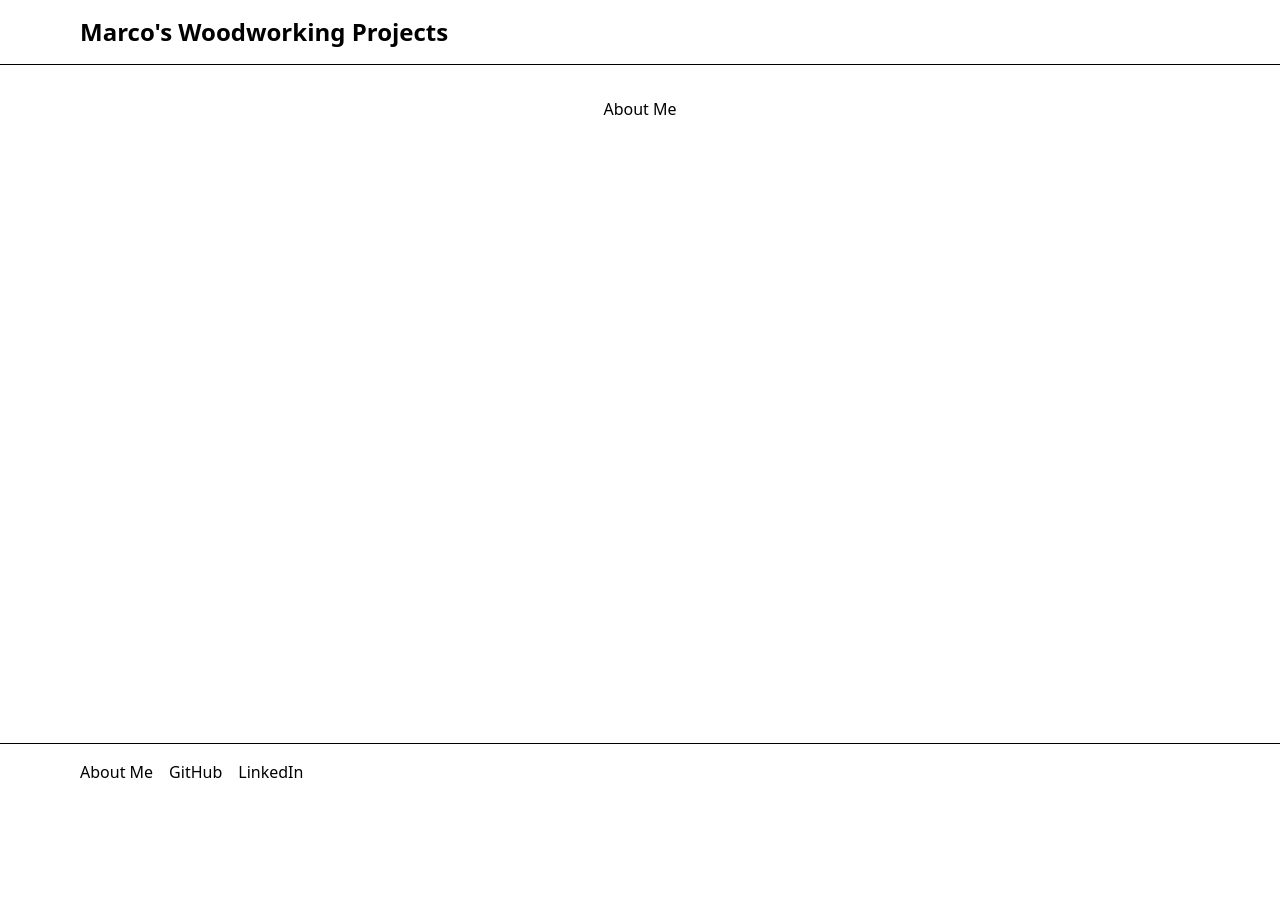
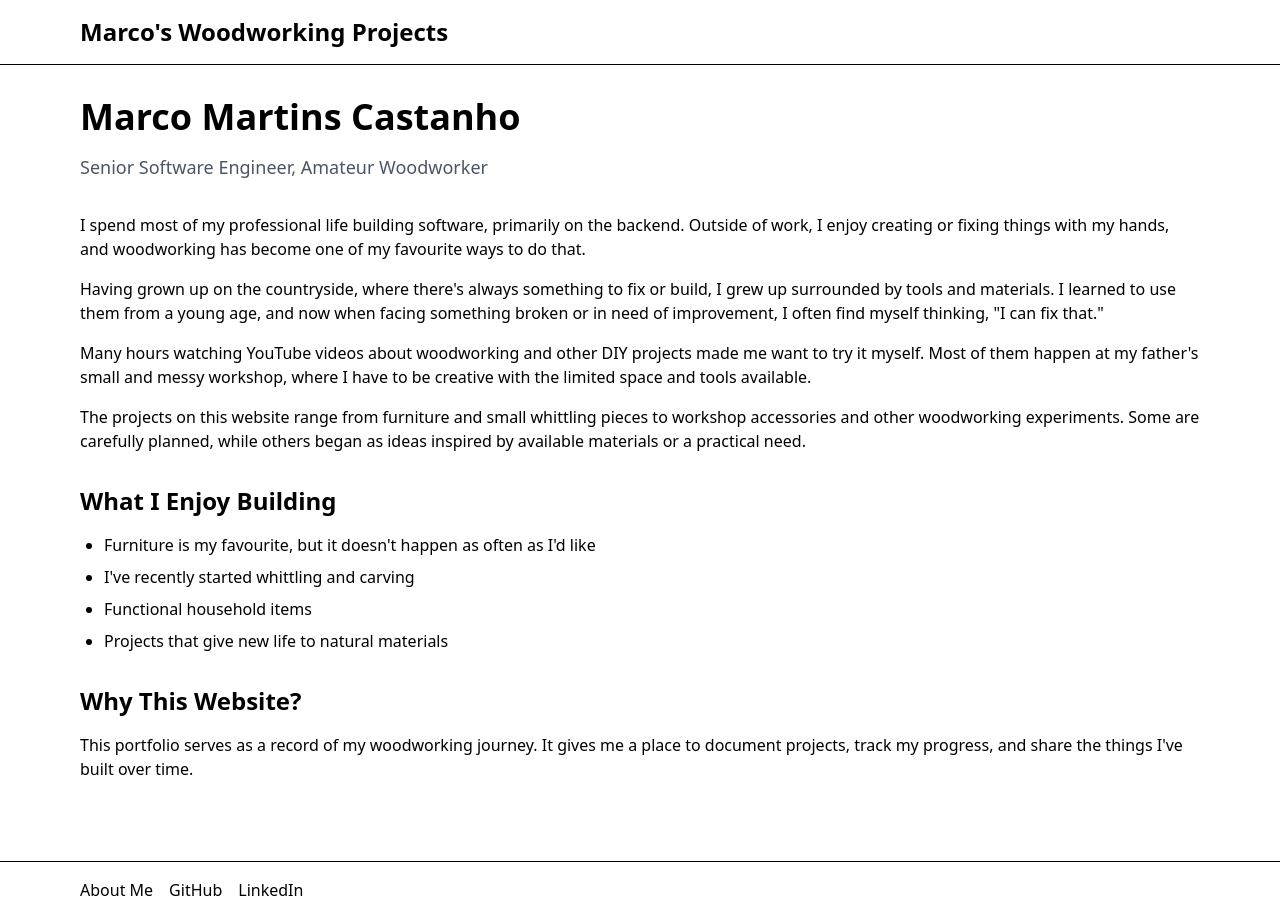
Before and after one commit to marcomartinscastanho/woodworking-portfolio, a Next.js app: page /about in a window 1280 px wide. Before the commit the page ends 800 px from the top, so only its background shows below. Built offline with nearby package versions, Linux system fonts and the light colour scheme.

Commit message:
about me page

```diff
--- a/app/about/page.tsx
+++ b/app/about/page.tsx
@@ -1,7 +1,47 @@
 export default function AboutPage() {
   return (
-    <div>
-      <h1>About Me</h1>
+    <div className=" space-y-8">
+      <header className="space-y-4">
+        <h1 className="text-4xl font-bold">Marco Martins Castanho</h1>
+        <p className="text-lg text-gray-600">Senior Software Engineer, Amateur Woodworker</p>
+      </header>
+      <section className="space-y-4">
+        <p>
+          I spend most of my professional life building software, primarily on the backend. Outside of work, I enjoy
+          creating or fixing things with my hands, and woodworking has become one of my favourite ways to do that.
+        </p>
+        <p>
+          Having grown up on the countryside, where there&apos;s always something to fix or build, I grew up surrounded
+          by tools and materials. I learned to use them from a young age, and now when facing something broken or in
+          need of improvement, I often find myself thinking, &quot;I can fix that.&quot;
+        </p>
+        <p>
+          Many hours watching YouTube videos about woodworking and other DIY projects made me want to try it myself.
+          Most of them happen at my father&apos;s small and messy workshop, where I have to be creative with the limited
+          space and tools available.
+        </p>
+        <p>
+          The projects on this website range from furniture and small whittling pieces to workshop accessories and other
+          woodworking experiments. Some are carefully planned, while others began as ideas inspired by available
+          materials or a practical need.
+        </p>
+      </section>
+      <section className="space-y-4">
+        <h2 className="text-2xl font-semibold">What I Enjoy Building</h2>
+        <ul className="list-disc space-y-2 pl-6">
+          <li>Furniture is my favourite, but it doesn&apos;t happen as often as I&apos;d like</li>
+          <li>I&apos;ve recently started whittling and carving</li>
+          <li>Functional household items</li>
+          <li>Projects that give new life to natural materials</li>
+        </ul>
+      </section>
+      <section className="space-y-4">
+        <h2 className="text-2xl font-semibold">Why This Website?</h2>
+        <p>
+          This portfolio serves as a record of my woodworking journey. It gives me a place to document projects, track
+          my progress, and share the things I&apos;ve built over time.
+        </p>
+      </section>
     </div>
   );
 }
```
